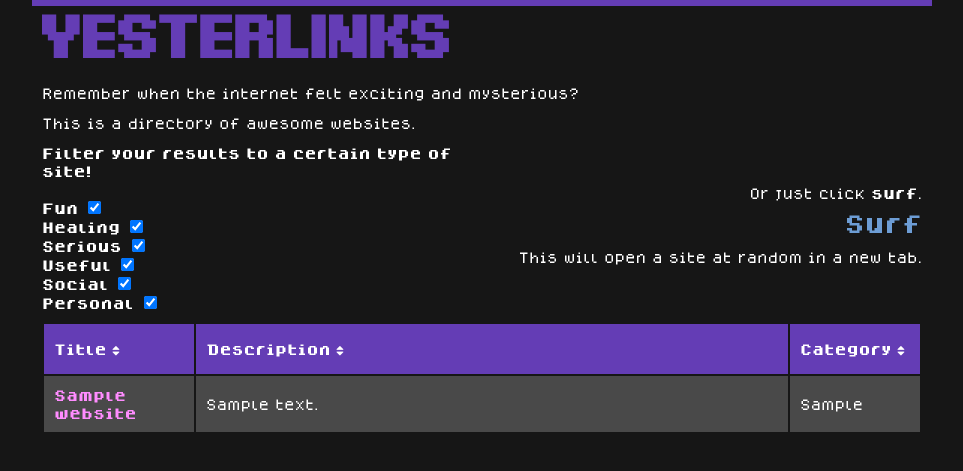
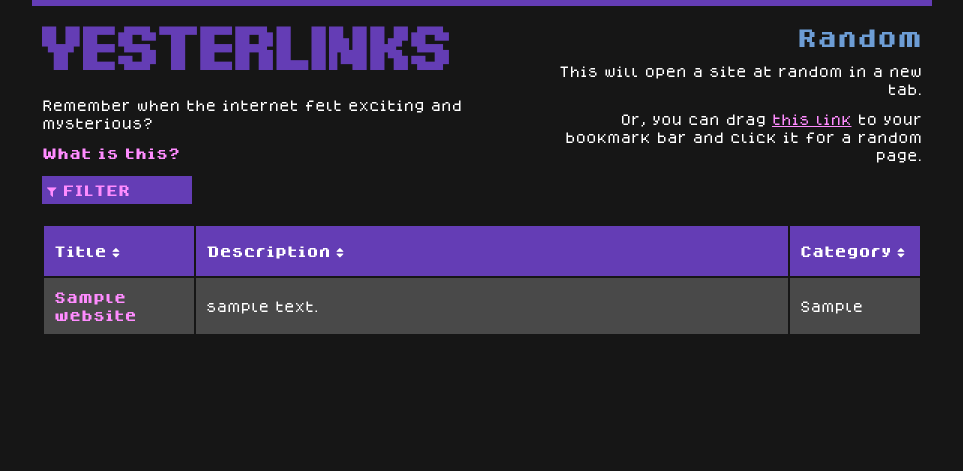
Before and after one commit to sadgrlonline/yesterlinks, a PHP site: page / in a window 1280 px wide. Shown: the part 32-503 px from the top of the page, without its empty margins (158-1121 px from the left). Run offline with PHP 8.4, Linux system fonts and the light colour scheme; tables that the repository leaves empty or names only in its code hold one stand-in row (values such as "Sample post"); some libraries are stand-ins or nearby versions.

Commit message:
moved some things around

```diff
--- a/index.php
+++ b/index.php
@@ -12,14 +12,27 @@
         <div class="container">
             <?php include 'navigation.php'; ?>
             <div class="wrapper">
-                <h1>Yesterlinks</h1>
-                <p class="intro">Remember when the internet felt exciting and mysterious?</p>
-                <p class="intro">This is a directory of awesome websites.</p>
                 <div class="flex">
-                    <div id="filters">
-                        <strong>
-                        <span class="rainbow-text">Filter</span> your results to a certain type of
-                        site!</strong><br><br>
+                    <div>
+                        <h1>Yesterlinks</h1>
+                        <p>Remember when the internet felt exciting and mysterious?</p>
+                        <details>
+                        <summary>What is this?</summary>
+                        <p class="small">This is a user-curated directory of interesting off-the-beaten path websites. Use the checkboxes to filter by category, or click the table headings to sort columns alphabetically. Every time this page reloads, the order of websites are shuffled.</p>
+                        <p class="small">You can use the "Surf" button to load a webpage at random, or add/drag <a href="https://links.yesterweb.org/surf.html">this link</a> to your bookmarks bar and you can click it to surf a random page.</p>
+                        </details>
+                    </div>
+                    <div class="surf">
+                        <a href="#" id="surf" target="_blank">Random</a>
+                        <p>This will open a site at random in a new tab.</p>
+                        <p>Or, you can drag <a href="https://links.yesterweb.org/surf.html">this link</a> to your bookmark bar and click it for a random page.</p>
+                    </div>
+                </div>
+                <div id="filters">
+                        <details>
+                            <summary class="filterButton">
+                            <i class="fa fa-filter fa-1x"></i> <span class="intro">FILTER</a>
+                            </summary>
                         <div class="filters">
                             <label for="fun">Fun</label>
                             <input type="checkbox" id="fun" name="fun" rel="fun" value="fun" checked><br>
@@ -34,13 +47,8 @@
                              <label for="social">Personal</label>
                             <input type="checkbox" id="personal" name="personal rel="personal" value="personal" checked><br>
                         </div>
+                        </details>
                     </div>
-                    <div class="surf">
-                        <br> <p>Or just click <strong class="rainbow-text">surf</strong>.</p>
-                        <a href="#" id="surf" target="_blank">Surf</a>
-                        <p>This will open a site at random in a new tab.</p>
-                    </div>
-                </div>
                 <table id="directory">
                     <thead>
                             <th class="url title">Title <i class="fa fa-sort fa-1x"></i></th>
@@ -53,7 +61,7 @@
                         <?php
                         include "config.php";
 
-                        $stmt = $con->prepare("SELECT * FROM websites WHERE pending = 0 ORDER BY id DESC");
+                        $stmt = $con->prepare("SELECT * FROM websites WHERE pending = 0 ORDER BY rand()");
                         $stmt->execute();
                         $result = $stmt->get_result();
                         $stmt->close();
@@ -86,7 +94,7 @@
                             if ($descr === '') {
                                 echo '<td class="desc">No description added.</td>';
                             } else {
-                            echo '<td class="descr">' . $descr . '</a></td>';
+                            echo '<td class="descr">' . strtolower($descr) . '</a></td>';
                             }
                             echo '<td class="cat" data-attr="' . $cat . '">' . $cat . '</td>';
                             echo '</tr>';
```
